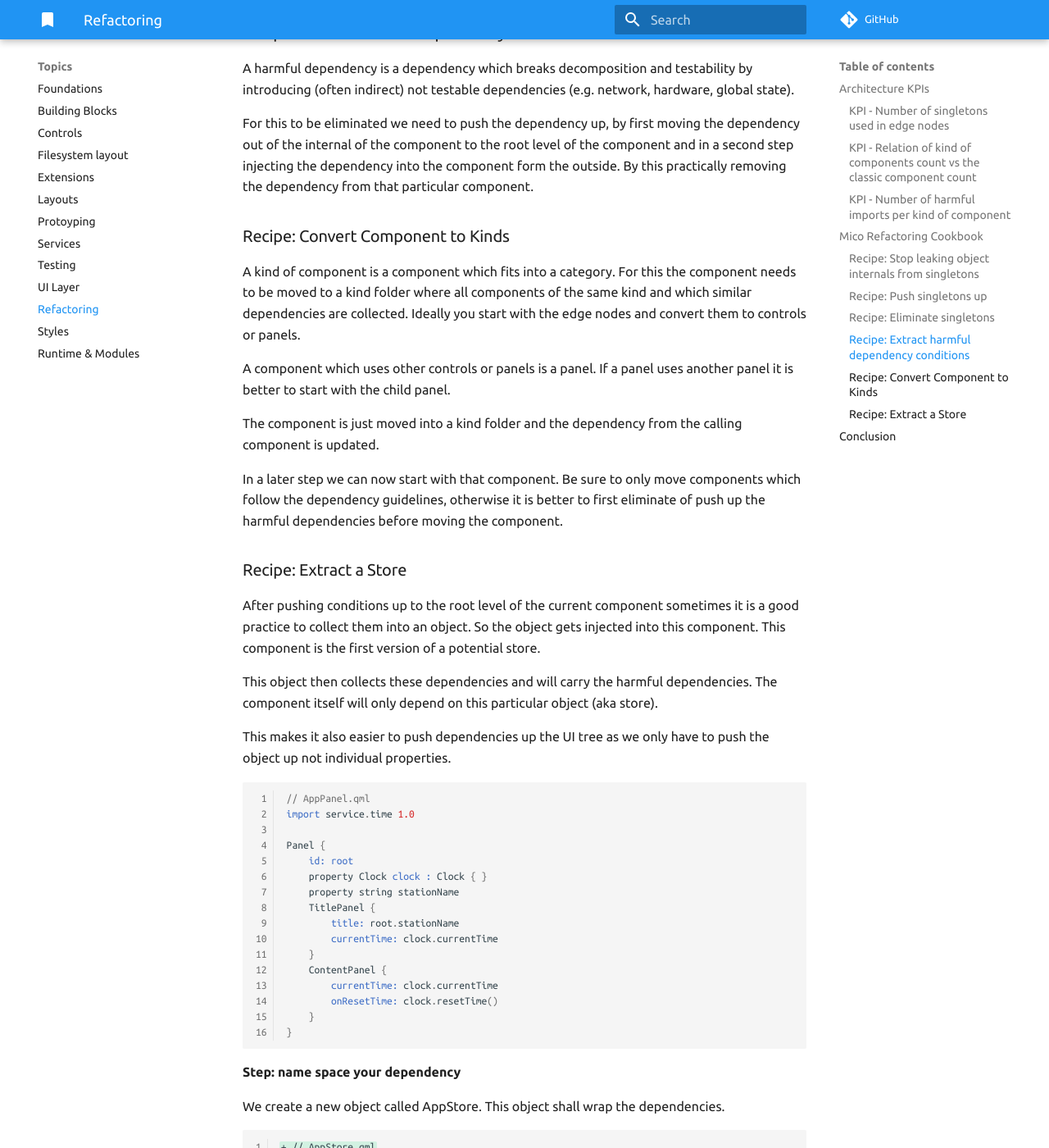
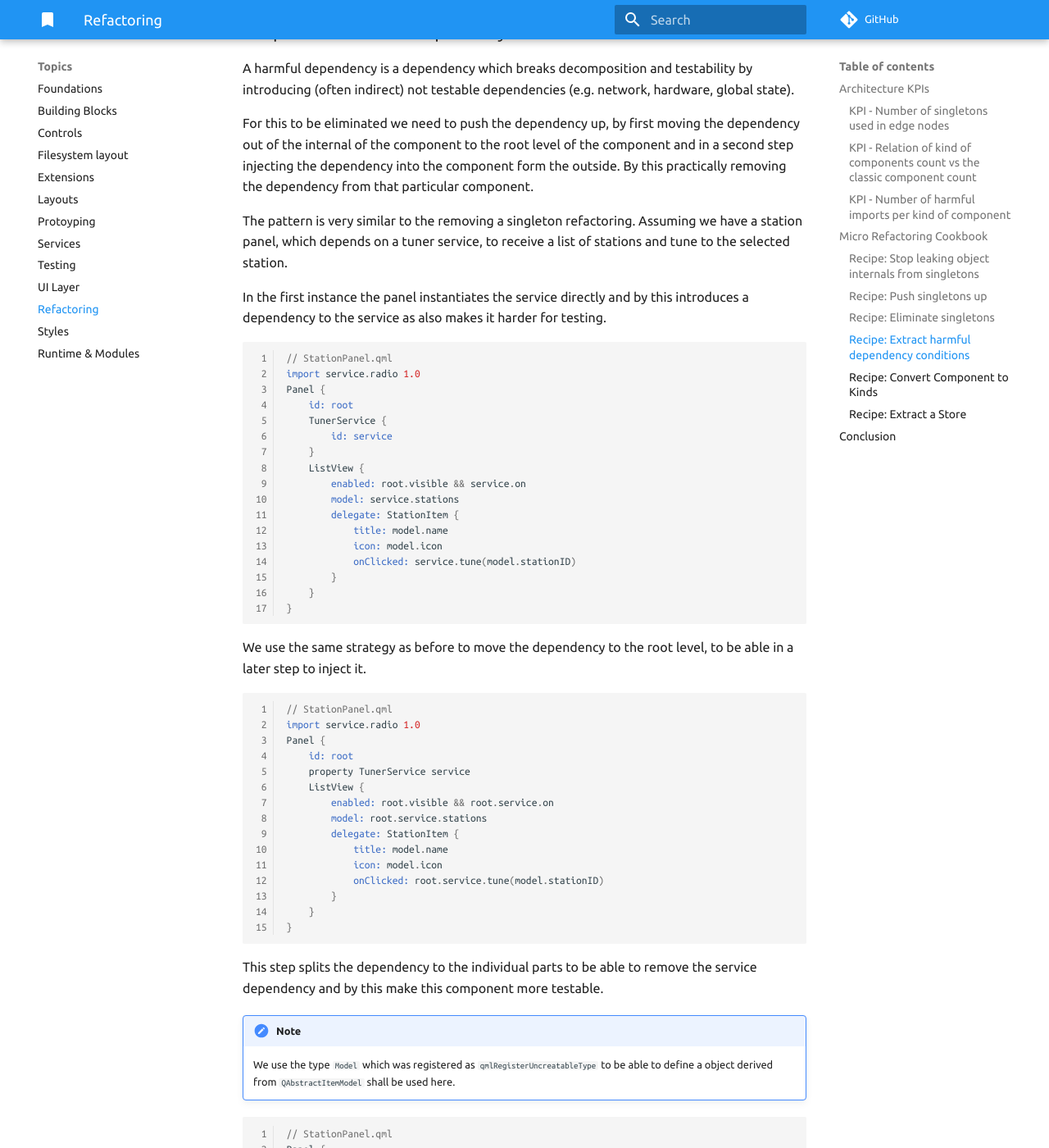
Before and after one commit to Luxoft/qml-coreui, an MkDocs documentation site: the page built from docs/topics/refactor.md, in a window 1280 px wide and 1400 px high, scrolled down 8090 px. Shown: the whole window at 82% size. Built offline with MkDocs 1.6.1 and Material for MkDocs 9.7.7, drawn with Linux system fonts in a browser that asks for light colours; comment, search, counter and statistics services are not loaded; some of the changed text lies outside the part shown.

Commit message:
update refactoring chapter

````diff
--- a/docs/topics/refactor.md
+++ b/docs/topics/refactor.md
@@ -36,7 +36,7 @@ This measures the relation between the identified and converted kind of componen
 
 This counts the number of harmful imports per kind of component. Ideally the controls and panels will reduce the number of harmful components and most harmful imports will be isolated inside the stores.
 
-## Mico Refactoring Cookbook
+## Micro Refactoring Cookbook
 
 Refactoring is a disciplined technique for restructuring an existing body of code, altering its internal structure without changing its external behavior.
 
@@ -327,15 +327,114 @@ A harmful dependency is a dependency which breaks decomposition and testability
 
 For this to be eliminated we need to push the dependency up, by first moving the dependency out of the internal of the component to the root level of the component and in a second step injecting the dependency into the component form the outside. By this practically removing the dependency from that particular component.
 
+The pattern is very similar to the removing a singleton refactoring. Assuming we have a station panel, which depends on a tuner service, to receive a list of stations and tune to the selected station.
+
+In the first instance the panel instantiates the service directly and by this introduces a dependency to the service as also makes it harder for testing.
+
+```qml
+// StationPanel.qml
+import service.radio 1.0
+Panel {
+    id: root
+    TunerService {
+        id: service
+    }
+    ListView {
+        enabled: root.visible && service.on
+        model: service.stations
+        delegate: StationItem {
+            title: model.name
+            icon: model.icon
+            onClicked: service.tune(model.stationID)
+        }
+    }
+}
+```
+
+We use the same strategy as before to move the dependency to the root level, to be able in a later step to inject it.
+
+```qml
+// StationPanel.qml
+import service.radio 1.0
+Panel {
+    id: root
+    property TunerService service
+    ListView {
+        enabled: root.visible && root.service.on
+        model: root.service.stations
+        delegate: StationItem {
+            title: model.name
+            icon: model.icon
+            onClicked: root.service.tune(model.stationID)
+        }
+    }
+}
+```
+
+This step splits the dependency to the individual parts to be able to remove the service dependency and by this make this component more testable.
+
+!!! note
+
+    We use the type `Model` which was registered as `qmlRegisterUncreatableType` to be able to define a object derived from `QAbstractItemModel` shall be used here.
+
+```qml
+// StationPanel.qml
+Panel {
+    id: root
+    property Model stations
+    property bool on
+    signal tune(string stationID)
+    ListView {
+        enabled: root.on
+        model: root.stations
+        delegate: StationItem {
+            title: model.name
+            icon: model.icon
+            onClicked: root.tune(model.stationID)
+        }
+    }
+}
+```
+
+Now we can use the panel from the outside and create the service one layer on top. As we saw in the singleton refactoring we then can introduce a store to wrap the service even further.
+
+```qml
+/// TunerView.qml
+View {
+    StationService {
+        id: service
+    }
+    StationPanel {
+        stations: service.stations
+        on: visible && service.on
+        onTune: service.tune(stationID)
+    }
+}
+```
+
 ### Recipe: Convert Component to Kinds
 
 A kind of component is a component which fits into a category. For this the component needs to be moved to a kind folder where all components of the same kind and which similar dependencies are collected. Ideally you start with the edge nodes and convert them to controls or panels.
 
-A component which uses other controls or panels is a panel. If a panel uses another panel it is better to start with the child panel.
+We define initial the following components: `Control`, `Panel`, `View`, `Store`. You might decide that other kind of components are required, than these should be documented as with the purpose as also typical external dependencies.
 
-The component is just moved into a kind folder and the dependency from the calling component is updated.
+In short, a control is a reusable visual item, which is not application specific. A panel is a container of controls or other panels. A view depends on a store and contains other panels or views. A store is a logical object, which can contain child stores.
 
-In a later step we can now start with that component. Be sure to only move components which follow the dependency guidelines, otherwise it is better to first eliminate of push up the harmful dependencies before moving the component.
+Based on this, we need to create a set of folders and start sorting these components into the kind folders.
+
+```text
+controls/
+panels/
+views/
+stores/
+Main.qml
+```
+
+It is advisable only to move a component into the kind folder after it has been cleaned up. Ideally you start with controls first and then panels, then views and stores. The strategy is to work from the UI tree from the edges towards the internal nodes.
+
+!!! note
+
+    Be sure to only move components which follow the dependency guidelines, otherwise it is better to first eliminate of push up the harmful dependencies before moving the component.
 
 ### Recipe: Extract a Store
 
````
